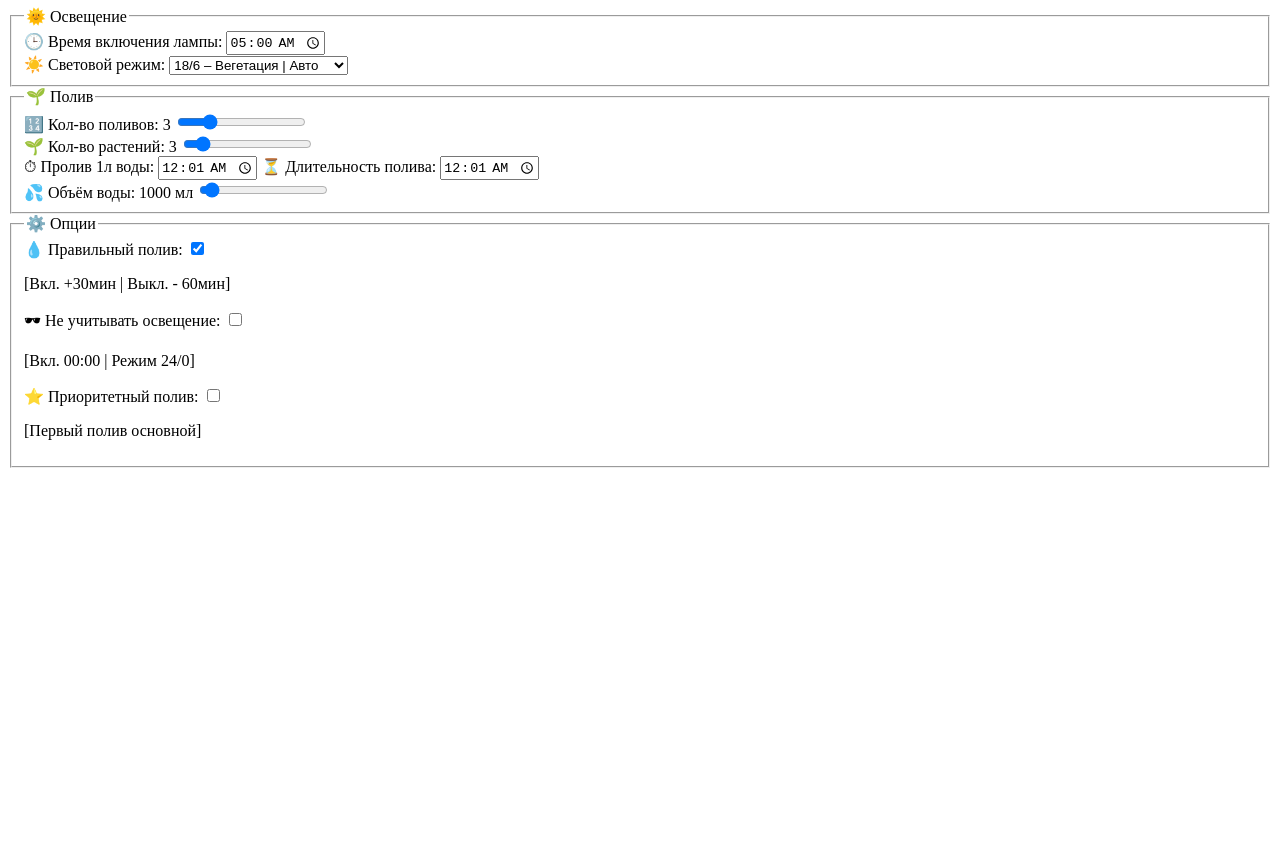
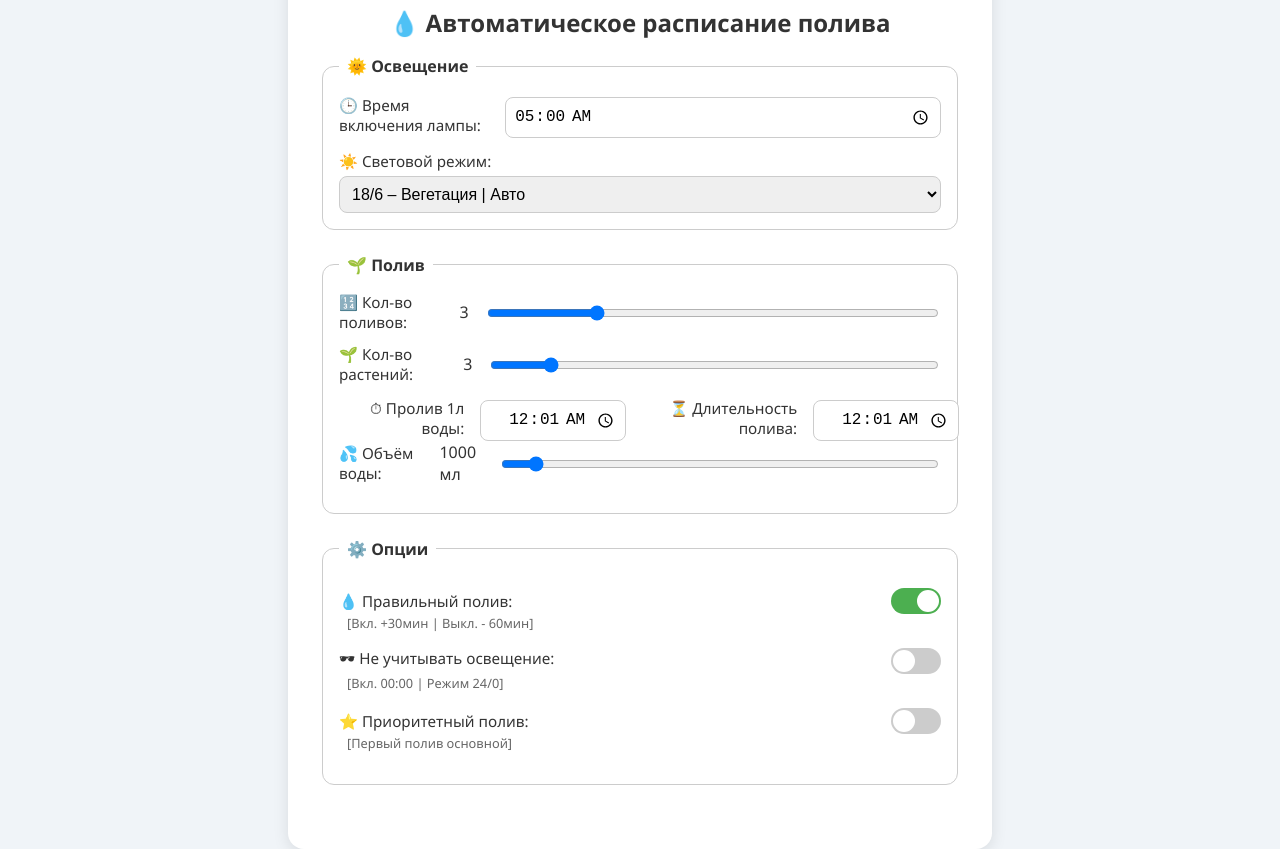
Before and after one commit to salanton/TestShedule, a plain HTML site: page index.html in a window 1280 px wide. Shown: the part 74-923 px from the top of the page. Before the commit the page ends 800 px from the top, so only its background shows below. Drawn offline with Linux system fonts and the light colour scheme.

Commit message:
Update style.css

```diff
--- a/style.css
+++ b/style.css
@@ -1 +1,109 @@
-PLACEHOLDER CSS
+body {
+  font-family: 'Segoe UI', sans-serif;
+  margin: 0;
+  padding: 0;
+  background: #f0f4f8;
+  color: #333;
+}
+.container {
+  max-width: 640px;
+  margin: auto;
+  padding: 2rem;
+  background: white;
+  box-shadow: 0 4px 16px rgba(0, 0, 0, 0.1);
+  border-radius: 16px;
+  margin-top: 2rem;
+}
+h1 {
+  text-align: center;
+  font-size: 1.5rem;
+  margin-bottom: 1rem;
+}
+fieldset {
+  border: 1px solid #ccc;
+  padding: 1rem;
+  border-radius: 12px;
+  margin-bottom: 1.5rem;
+}
+legend {
+  font-weight: bold;
+  padding: 0 0.5rem;
+}
+label {
+  font-size: 0.95rem;
+}
+input,
+select {
+  font-size: 1rem;
+  padding: 0.5rem;
+  margin-top: 0.25rem;
+  border: 1px solid #ccc;
+  border-radius: 8px;
+  width: 100%;
+}
+input[type='range'] {
+  width: 100%;
+}
+.results {
+  margin-top: 2rem;
+}
+.inline {
+  display: flex;
+  align-items: center;
+  gap: 1rem;
+  margin-bottom: 0.75rem;
+}
+.double {
+  display: grid;
+  grid-template-columns: auto 1fr auto 1fr;
+  gap: 0.5rem 1rem;
+  align-items: center;
+}
+.double label {
+  justify-self: end;
+  text-align: right;
+}
+.double input[type='time'] {
+  justify-self: start;
+  text-align: right;
+  width: 100%;
+}
+.toggle {
+  display: flex;
+  align-items: center;
+  justify-content: space-between;
+  margin-top: 0.75rem;
+}
+.toggle input[type='checkbox'] {
+  display: none;
+}
+.slider {
+  position: relative;
+  width: 50px;
+  height: 26px;
+  background: #ccc;
+  border-radius: 30px;
+  transition: 0.3s;
+}
+.slider::before {
+  content: '';
+  position: absolute;
+  width: 22px;
+  height: 22px;
+  top: 2px;
+  left: 2px;
+  background: white;
+  border-radius: 50%;
+  transition: 0.3s;
+}
+.toggle input:checked + .slider {
+  background: #4caf50;
+}
+.toggle input:checked + .slider::before {
+  transform: translateX(24px);
+}
+.option-desc {
+  font-size: 0.8rem;
+  color: #666;
+  margin: 0 0 1rem 0.5rem;
+}
```
